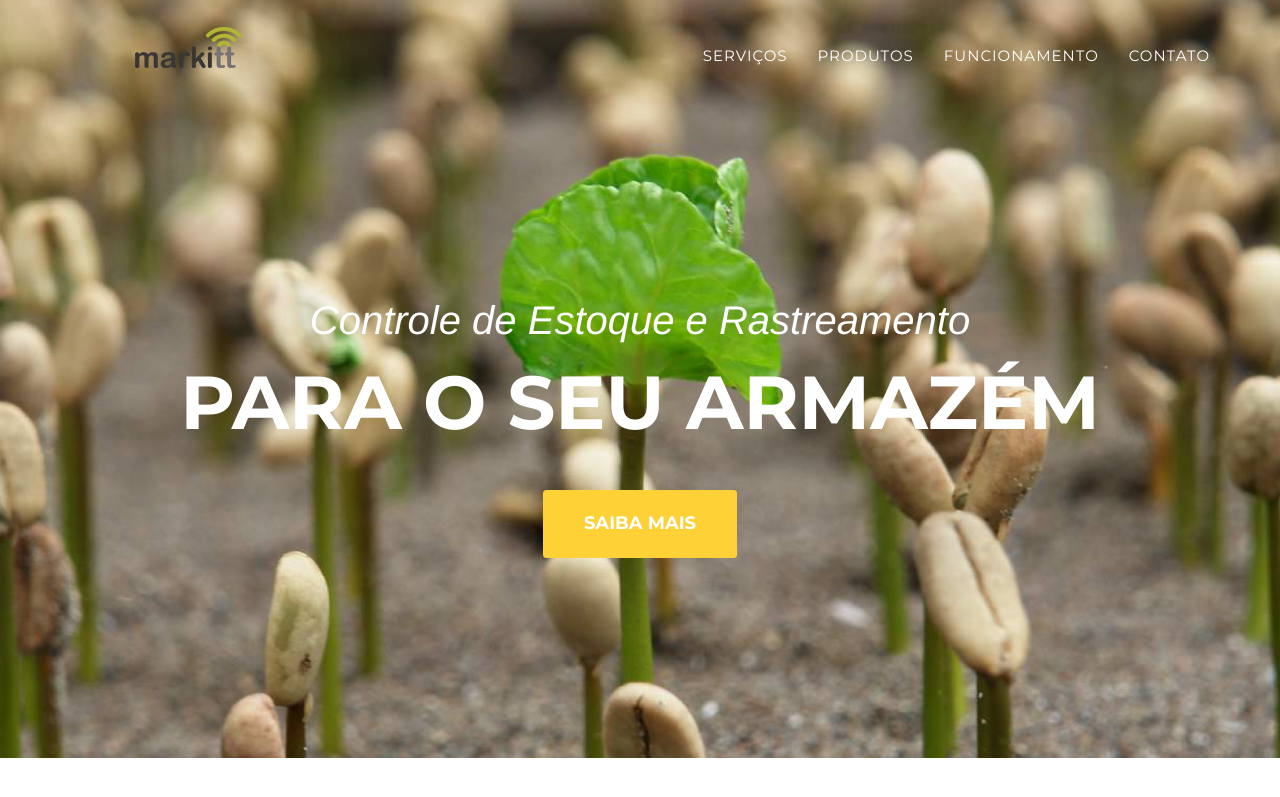
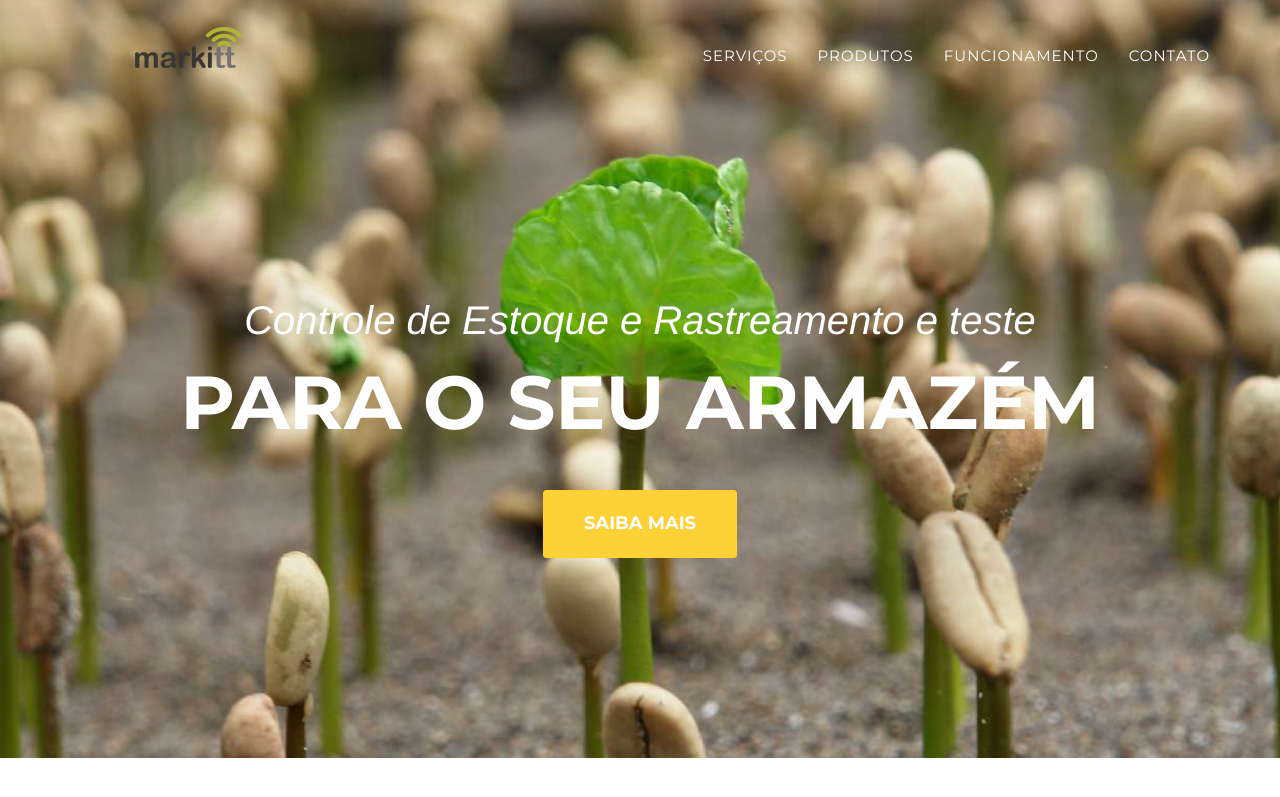
Before and after one commit to hugozanini/Jekyll-site-demo, a Jekyll site: the page built from index.html, in a window 1280 px wide and 900 px high. Shown: the top 797 px of the window. Built offline with Jekyll 4.4.1, drawn with Linux system fonts in a browser that asks for light colours; some web fonts are replaced.

Commit message:
Teste 1
teste

```diff
--- a/_includes/header.html
+++ b/_includes/header.html
@@ -49,7 +49,7 @@
     <header>
         <div class="container">
             <div class="intro-text">
-                <div class="intro-lead-in">Controle de Estoque e Rastreamento</div>
+                <div class="intro-lead-in">Controle de Estoque e Rastreamento e teste</div>
                 <div class="intro-heading">PARA O SEU ARMAZÉM</div>
                 <a href="#services" class="page-scroll btn btn-xl">SAIBA MAIS</a>
             </div>
```
